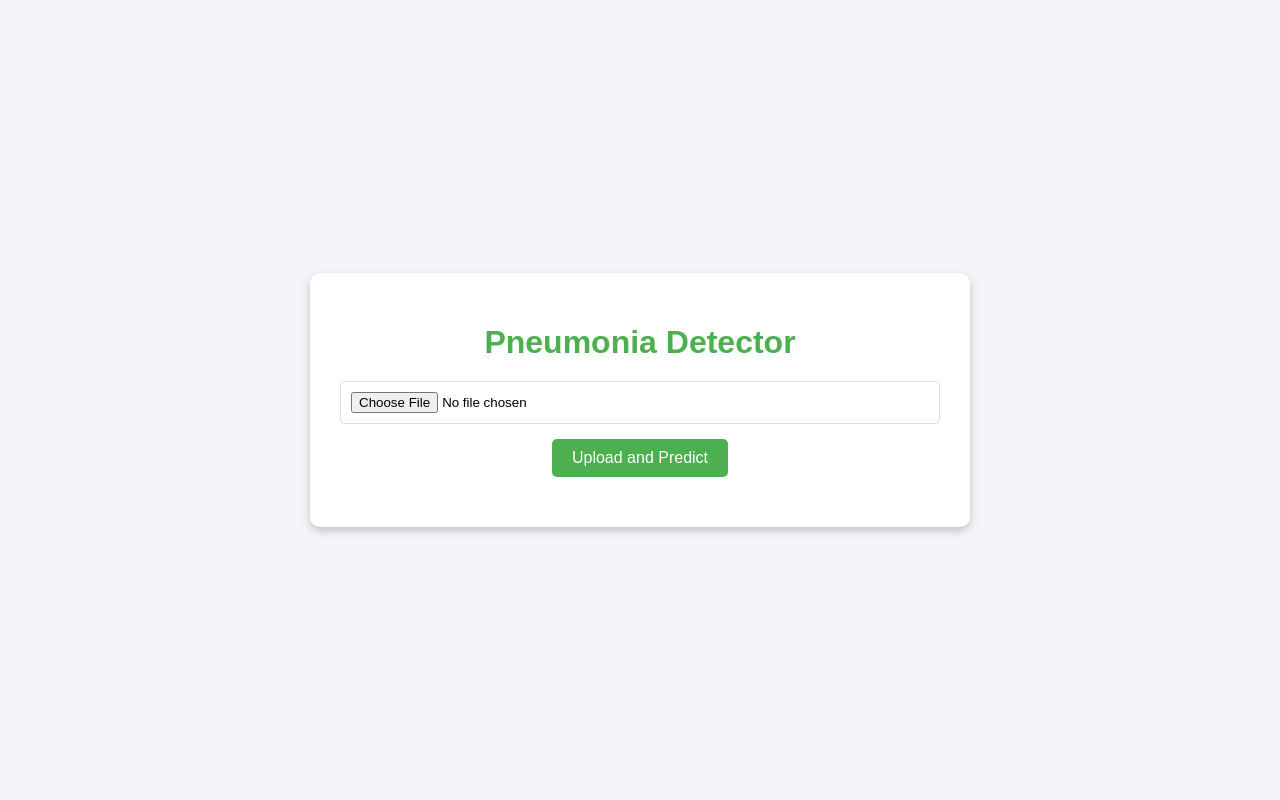
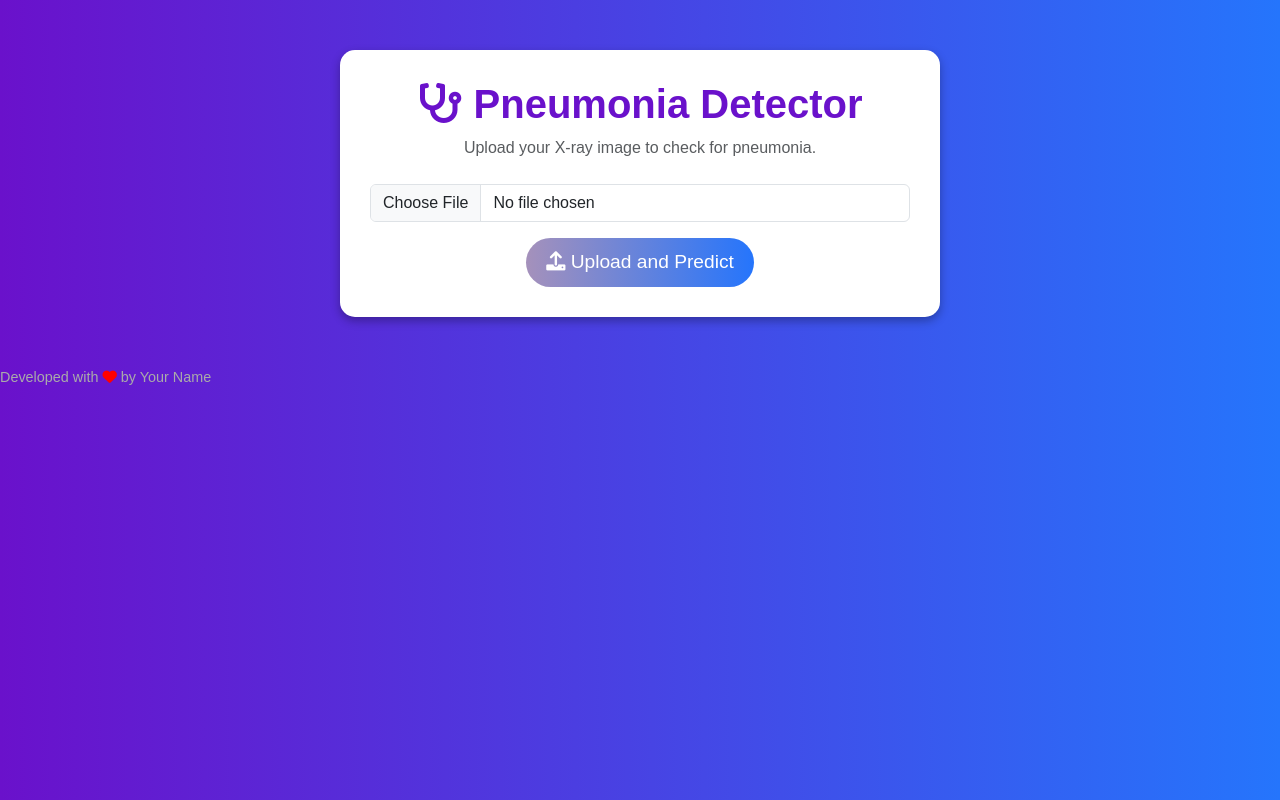
Before and after one commit to inssaf-01/CNNDeepL, a Flask app: page / in a window 1280 px wide. Run offline with Flask 3, Linux system fonts and the light colour scheme.

Commit message:
modification dans l'affichage et le design de la page

```diff
--- a/app.py
+++ b/app.py
@@ -17,11 +17,11 @@ def home():
 @app.route('/predict', methods=['POST'])
 def predict():
     if 'file' not in request.files:
-        return render_template('index.html', result="No file uploaded")
+        return render_template('index.html', result="No file uploaded", error=True)
 
     file = request.files['file']
     if file.filename == '':
-        return render_template('index.html', result="No file selected")
+        return render_template('index.html', result="No file selected", error=True)
 
     filepath = os.path.join(app.config['UPLOAD_FOLDER'], file.filename)
     file.save(filepath)
@@ -36,7 +36,7 @@ def predict():
     result = "Pneumonia" if prediction > 0.5 else "Normal"
 
     # Retourner le résultat
-    return render_template('index.html', result=result, image_path=filepath)
+    return render_template('index.html', result=result, image_path=filepath, error=False)
 
 @app.route('/uploads/<filename>')
 def uploaded_file(filename):
--- a/templates/index.html
+++ b/templates/index.html
@@ -4,103 +4,105 @@
     <meta charset="UTF-8">
     <meta name="viewport" content="width=device-width, initial-scale=1.0">
     <title>Pneumonia Detector</title>
+    <link href="https://cdn.jsdelivr.net/npm/bootstrap@5.3.0-alpha3/dist/css/bootstrap.min.css" rel="stylesheet">
+    <link rel="stylesheet" href="https://cdnjs.cloudflare.com/ajax/libs/font-awesome/6.0.0-beta3/css/all.min.css">
     <style>
         body {
-            font-family: Arial, sans-serif;
+            background: linear-gradient(to right, #6a11cb, #2575fc);
+            font-family: 'Poppins', sans-serif;
+            color: #ffffff;
             margin: 0;
             padding: 0;
-            background-color: #f4f4f9;
-            display: flex;
-            justify-content: center;
-            align-items: center;
-            height: 100vh;
         }
-
         .container {
+            margin: 50px auto;
             background-color: #ffffff;
-            box-shadow: 0 4px 8px rgba(0, 0, 0, 0.2);
-            border-radius: 10px;
             padding: 30px;
+            border-radius: 15px;
+            box-shadow: 0 4px 10px rgba(0, 0, 0, 0.3);
+            max-width: 600px;
             text-align: center;
-            max-width: 600px;
-            width: 100%;
+            color: #333;
         }
-
         h1 {
-            color: #4CAF50;
-            font-size: 2rem;
-            margin-bottom: 20px;
+            color: #6a11cb;
+            font-size: 2.5rem;
+            font-weight: bold;
         }
-
-        form {
-            margin-bottom: 20px;
+        .upload-btn {
+            background: linear-gradient(to right, #a591bb, #2575fc);
+            border: none;
+            color: #fff;
+            font-size: 1.2rem;
+            padding: 10px 20px;
+            border-radius: 50px;
+            cursor: pointer;
+            transition: 0.3s;
         }
-
-        input[type="file"] {
-            border: 1px solid #ddd;
-            padding: 10px;
-            border-radius: 5px;
-            width: 100%;
-            box-sizing: border-box;
-            margin-bottom: 15px;
+        .upload-btn:hover {
+            background: linear-gradient(to right, #2575fc, #6a11cb);
         }
-
-        button {
-            background-color: #4CAF50;
-            color: white;
-            padding: 10px 20px;
-            border: none;
-            border-radius: 5px;
-            font-size: 1rem;
-            cursor: pointer;
-        }
-
-        button:hover {
-            background-color: #45a049;
-        }
-
         .result {
             margin-top: 20px;
-            padding: 10px;
-            border-radius: 5px;
-            font-size: 1.2rem;
+            padding: 15px;
+            border-radius: 10px;
+            font-size: 1.5rem;
             font-weight: bold;
         }
 
-        .result.success {
-            background-color: #e6f9e6;
-            color: #4CAF50;
+        .result-image {
+            max-width: 70%; /* Réduit la largeur maximale à 70% de la largeur de son conteneur */
+            height: auto; /* Garde les proportions de l'image */
+            margin-top: 20px; /* Ajoute un espace au-dessus de l'image */
+            border-radius: 10px; /* Ajoute des bords arrondis pour une esthétique améliorée */
+            box-shadow: 0 4px 8px rgba(0, 0, 0, 0.2); /* Ajoute une ombre subtile */
         }
 
-        .result.error {
-            background-color: #ffe6e6;
-            color: #d9534f;
+        .text-success {
+            color: green;
+        }
+
+        .text-danger {
+            color: red;
         }
 
         img {
             margin-top: 20px;
             max-width: 100%;
-            height: auto;
-            border-radius: 10px;
+            border-radius: 15px;
             box-shadow: 0 4px 8px rgba(0, 0, 0, 0.2);
+        }
+        footer {
+            margin-top: 20px;
+            font-size: 0.9rem;
+            color: #aaa;
         }
     </style>
 </head>
 <body>
     <div class="container">
-        <h1>Pneumonia Detector</h1>
-        <form action="/predict" method="POST" enctype="multipart/form-data">
-            <input type="file" name="file" accept="image/*" required>
-            <button type="submit">Upload and Predict</button>
+        <h1><i class="fas fa-stethoscope"></i> Pneumonia Detector</h1>
+        <p class="text-muted">Upload your X-ray image to check for pneumonia.</p>
+        <form action="/predict" method="POST" enctype="multipart/form-data" class="mt-4">
+            <div class="mb-3">
+                <input class="form-control" type="file" name="file" accept="image/*" required>
+            </div>
+            <button type="submit" class="upload-btn"><i class="fas fa-upload"></i> Upload and Predict</button>
         </form>
         {% if result %}
             <div class="result {{ 'success' if result == 'Normal' else 'error' }}">
-                Prediction: {{ result }}
+                <i class="fas fa-check-circle {{ 'text-success' if result == 'Normal' else 'text-danger' }}"></i>
+                {{ result }}
             </div>
         {% endif %}
+
         {% if image_path %}
-            <img src="{{ image_path }}" alt="Uploaded Image" width="300px">
+            <img src="{{ image_path }}" alt="Uploaded Image" class="result-image">
         {% endif %}
+
     </div>
+    <footer>
+        Developed with <i class="fas fa-heart" style="color: red;"></i> by Your Name
+    </footer>
 </body>
 </html>
```
Also changed, not shown: static/styles.css (+71 -12 lines), uploads/Capture001.png (added), uploads/IM-0011-0001-0001.jpeg (added), uploads/IM-0119-0001.jpeg (added), uploads/IM-0129-0001.jpeg (added), uploads/IM-0133-0001.jpeg (added), uploads/person1946_bacteria_4875.jpeg (added), uploads/person7_bacteria_28.jpeg (added).
